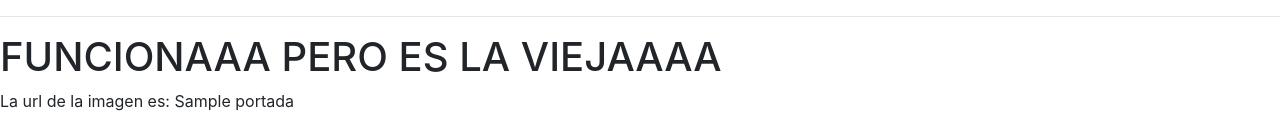
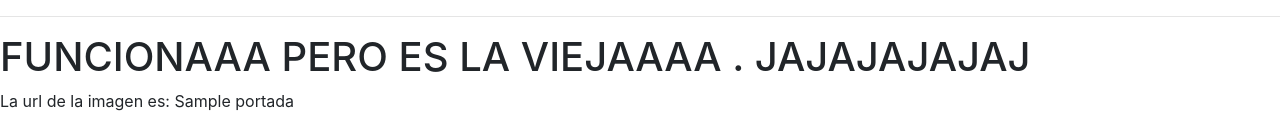
Before and after one commit to Romaci/bookflix-python, a Django app: template appBookflix/templates/appBookflix/home.html in a window 1280 px wide. Shown: the part 139-270 px from the top of the page. Run offline with Django 3.2, Linux system fonts and the light colour scheme; the template is opened without the code that fills it: most values are stand-ins (such as "Sample title", 1, 10 or a date in 2020); some libraries are stand-ins or nearby versions.

Commit message:
segundo cambio para probar el truco del pelado en GITHUB

```diff
--- a/appBookflix/templates/appBookflix/home.html
+++ b/appBookflix/templates/appBookflix/home.html
@@ -3,7 +3,7 @@
 {% load static %}
 
 {% block content%}
-<h1>FUNCIONAAA PERO ES LA VIEJAAAA</h1>
+<h1>FUNCIONAAA PERO ES LA VIEJAAAA . JAJAJAJAJAJ</h1>
 
 <p>La url de la imagen es: {{l.portada}} </p>
 </body>
```
